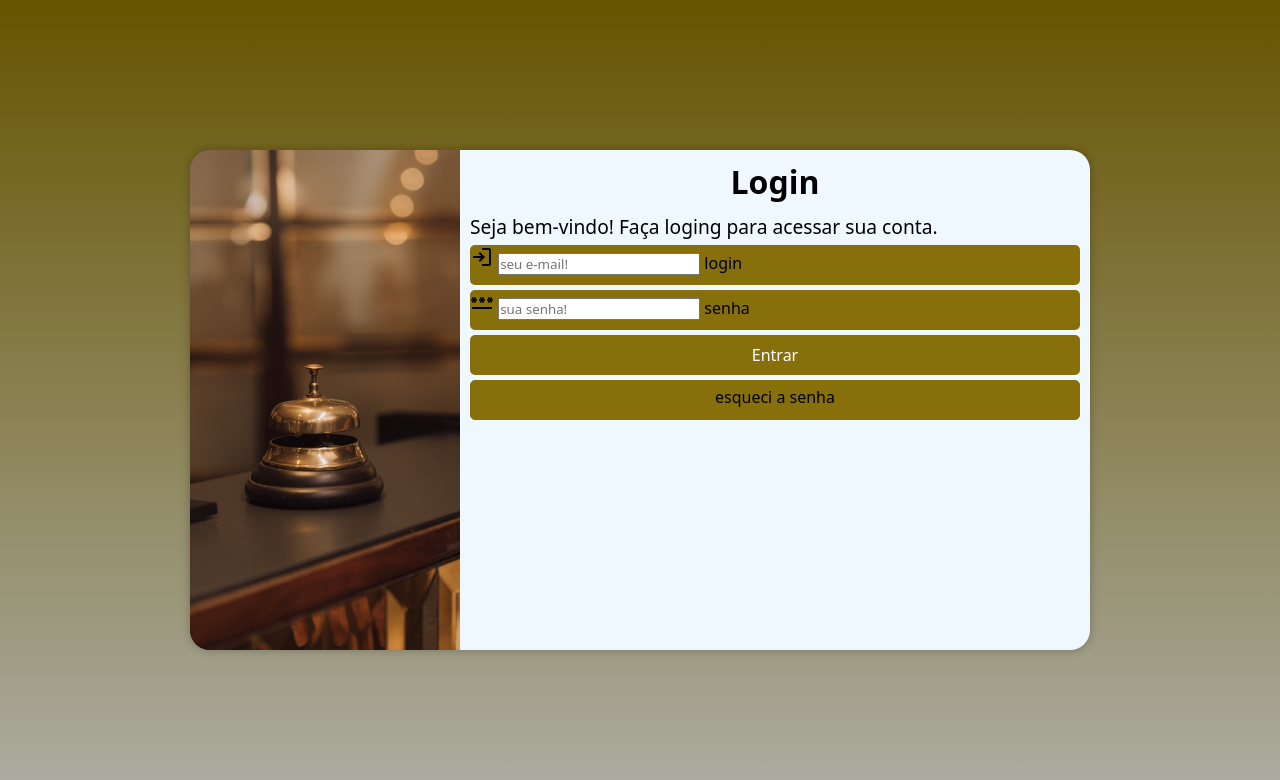
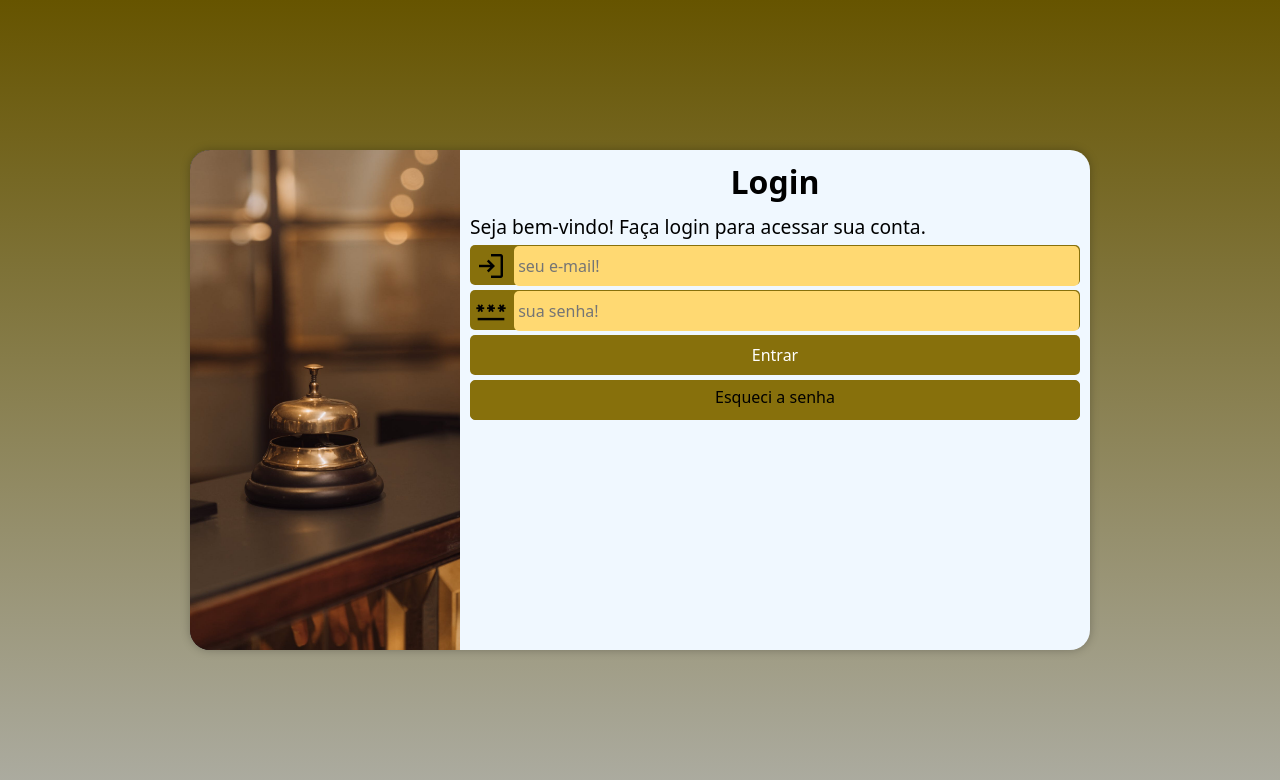
Before and after one commit to victorfort/projeto-login, a plain HTML site: page index.html in a window 1280 px wide. Drawn offline with nearby package versions, Linux system fonts and the light colour scheme.

Commit message:
terminado

```diff
--- a/estilos/media-query.css
+++ b/estilos/media-query.css
@@ -7,7 +7,7 @@ Extra large devices (desktops grandes): 1200px ou mais*/
 
 @media screen and (min-width: 768px ) and (max-width: 992px) {
     section#login{
-
+        height: 350px;
         width: 80vw;
     }
     section#login > div#imagem{
--- a/estilos/style.css
+++ b/estilos/style.css
@@ -24,13 +24,14 @@ section#login{
     position: absolute;
     top: 50%;
     left: 50%;
-    transform: translate(-50%, -50%);
+
     background-color: aliceblue;
     width: 270px;
     height: 500px;
     border-radius: 20px;
     overflow: hidden;
     box-shadow: 0px 0px 10px rgba(0, 0, 0, 0.26);
+    transform: translate(-50%, -50%);
 
 }
 
@@ -58,6 +59,7 @@ div#formulario >p {
 }
 
 form > div.campo{
+    border-color: #665400;
     background-color: #87700c;
     display: block;
     width: 100%;
@@ -65,7 +67,34 @@ form > div.campo{
     border-radius: 5px;
     margin: 5px 0px;
 
+
 }
+div.campo  > label{
+    display: none;
+}
+div.campo > input{
+    background-color: rgb(255, 217, 114);
+    font-size: 1em;
+    width: calc(100% - 45px );
+
+    height: 100%;
+    border: none;
+    border-radius: 5px;
+    padding: 4px;
+    transform: translateY(-10px);
+}
+
+div.campo > input:focus-within{
+    background-color: white;
+}
+
+ div.campo span{
+    font-size: 2em;
+
+    width: 40px;
+    padding: 5px;
+
+ }
 form > input[type=submit]{
     display: block;
     font-size: 1em;
--- a/index.html
+++ b/index.html
@@ -19,7 +19,7 @@
 
             <div id="formulario" >
                 <h1>Login</h1>
-                <p> Seja bem-vindo! Faça loging para acessar sua conta.</p>
+                <p> Seja bem-vindo! Faça login para acessar sua conta.</p>
                 <form action="login.php" method="post" autocomplete="on">
 
                     <div class="campo">
@@ -39,7 +39,7 @@
                     </div>
                     <input type="submit" value="Entrar">
                     <a  href="esqueci.html" class="botao">
-                        esqueci a senha
+                        Esqueci a senha
                     </a>
                 </form>
 
```
